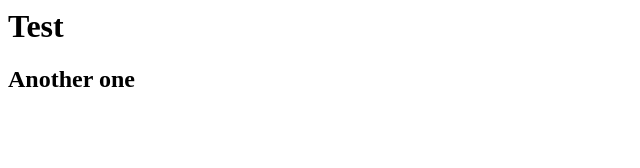
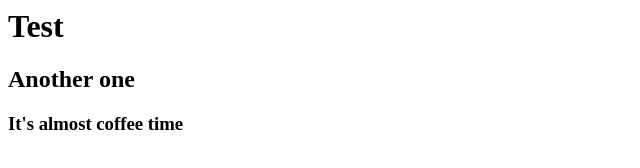
Before and after one commit to weronikasiuda/Tortoise-demo, a plain HTML site: page index.html in a window 1280 px wide. Shown: the whole page, without its empty margins (0-640 px from the left). Drawn offline with Linux system fonts and the light colour scheme.

Commit message:
added h3

```diff
--- a/index.html
+++ b/index.html
@@ -1,2 +1,3 @@
 <h1>Test</h1>
 <h2>Another one</h2>
+ <h3>It's almost coffee time</h3>
```
